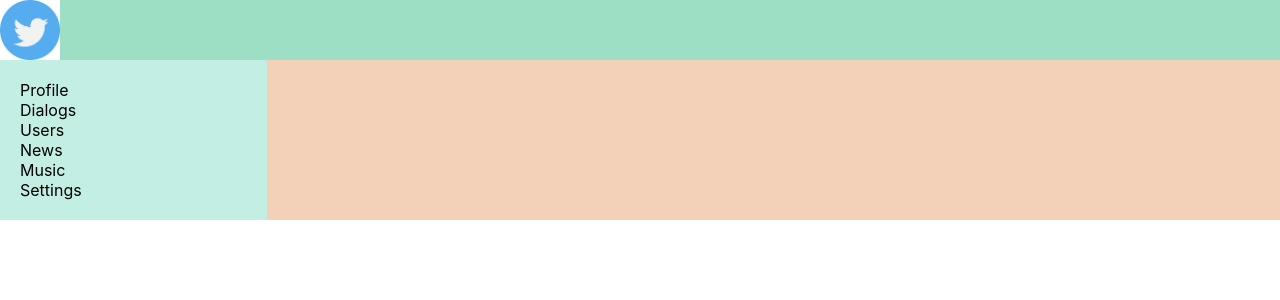
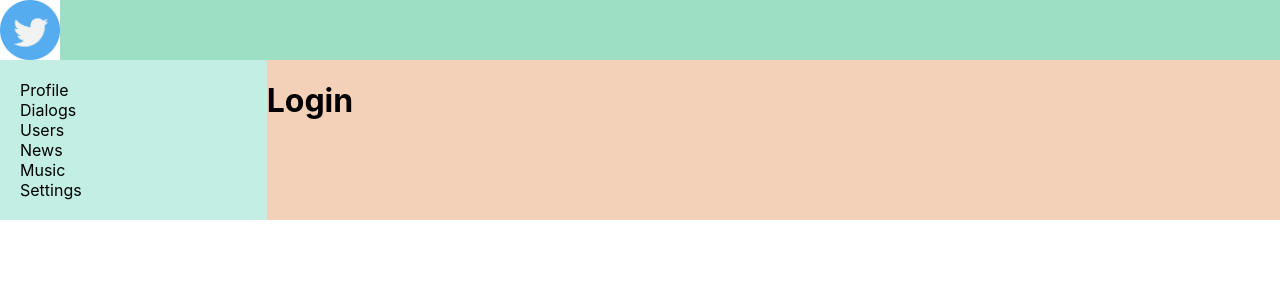
Before and after one commit to Thundery11/Social-network, a React (Create React App) app in the folder social-network/: page /login in a window 1280 px wide. Shown: the top 300 px of the page. Built offline with nearby package versions, Linux system fonts and the light colour scheme; no server answers.

Commit message:
feat: add Navigate if !Login

```diff
--- a/social-network/src/App.js
+++ b/social-network/src/App.js
@@ -8,6 +8,7 @@ import { BrowserRouter, Route, Routes } from "react-router-dom";
 import UsersContainer from "./components/Users/UsersContainer";
 import ProfileContainer from "./components/Profile/ProfileContainer";
 import HeaderContainer from "./components/Header/HeaderContainer";
+import Login from "./Login/Login";
 const App = (props) => {
   return (
     <BrowserRouter>
@@ -22,6 +23,7 @@ const App = (props) => {
             <Route path="/music" element={<Music />} />
             <Route path="/news" element={<News />} />
             <Route path="/settings" element={<Settings />} />
+            <Route path="/login" element={<Login />} />
           </Routes>
         </div>
       </div>
--- /dev/null
+++ b/social-network/src/Login/Login.jsx
@@ -0,0 +1,4 @@
+const Login = (props) => {
+  return <h1>Login</h1>;
+};
+export default Login;
--- a/social-network/src/components/Dialogs/Dialogs.jsx
+++ b/social-network/src/components/Dialogs/Dialogs.jsx
@@ -2,6 +2,7 @@ import DialogItem from "./DialogItem/DialogItem";
 import s from "./Dialogs.module.css";
 import Message from "./Message/Message";
 import React from "react";
+import { Navigate } from "react-router-dom";
 
 const Dialogs = (props) => {
   let dialogsElements = props.dialogsPage.dialogs.map((d) => (
@@ -21,7 +22,7 @@ const Dialogs = (props) => {
     let text = newMessageElement.current.value;
     props.onMessageChange(text);
   };
-
+  if (!props.isAuth) return <Navigate to="/login" />;
   return (
     <div className={s.dialogs}>
       <div className={s.dialogsItems}>{dialogsElements}</div>
--- a/social-network/src/components/Dialogs/DialogsContainer.jsx
+++ b/social-network/src/components/Dialogs/DialogsContainer.jsx
@@ -9,6 +9,7 @@ import Dialogs from "./Dialogs";
 let mapStateToProps = (state) => {
   return {
     dialogsPage: state.dialogsPage,
+    isAuth: state.auth.isAuth,
   };
 };
 let mapDispatchToProps = (dispatch) => {
--- a/social-network/src/components/Profile/ProfileContainer.jsx
+++ b/social-network/src/components/Profile/ProfileContainer.jsx
@@ -2,7 +2,7 @@ import Profile from "./Profile";
 import React from "react";
 import { connect } from "react-redux";
 import { setProfile } from "../../redux/profile-reducer";
-import { useParams } from "react-router-dom";
+import { Navigate, useParams } from "react-router-dom";
 
 export function withRouter(Children) {
   return (props) => {
@@ -19,6 +19,7 @@ class ProfileContainer extends React.Component {
     this.props.setProfile(userId);
   }
   render() {
+    if (!this.props.isAuth) return <Navigate to="/login" />;
     return (
       <div>
         <Profile {...this.props} profile={this.props.profile} />
@@ -29,6 +30,7 @@ class ProfileContainer extends React.Component {
 let mapStateToProps = (state) => {
   return {
     profile: state.profilePage.profile,
+    isAuth: state.auth.isAuth,
   };
 };
 let withUrlDataContainerComponent = withRouter(ProfileContainer);
--- a/social-network/src/components/Profile/ProfileInfo/ProfileInfo.jsx
+++ b/social-network/src/components/Profile/ProfileInfo/ProfileInfo.jsx
@@ -5,6 +5,7 @@ const ProfileInfo = (props) => {
   if (!props.profile) {
     return <Preloader />;
   }
+
   return (
     <div>
       <div>
```
